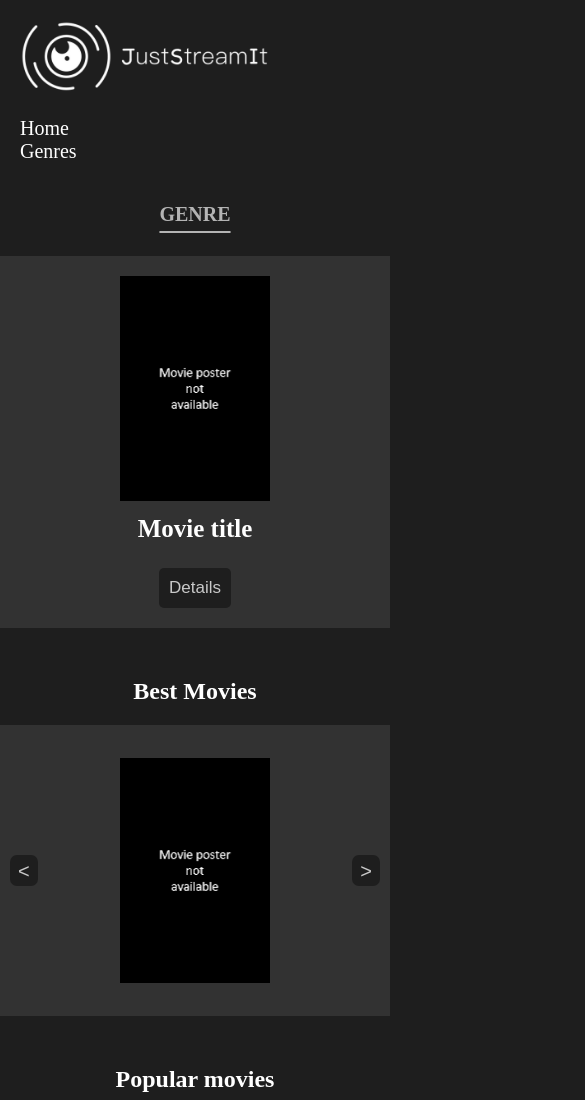
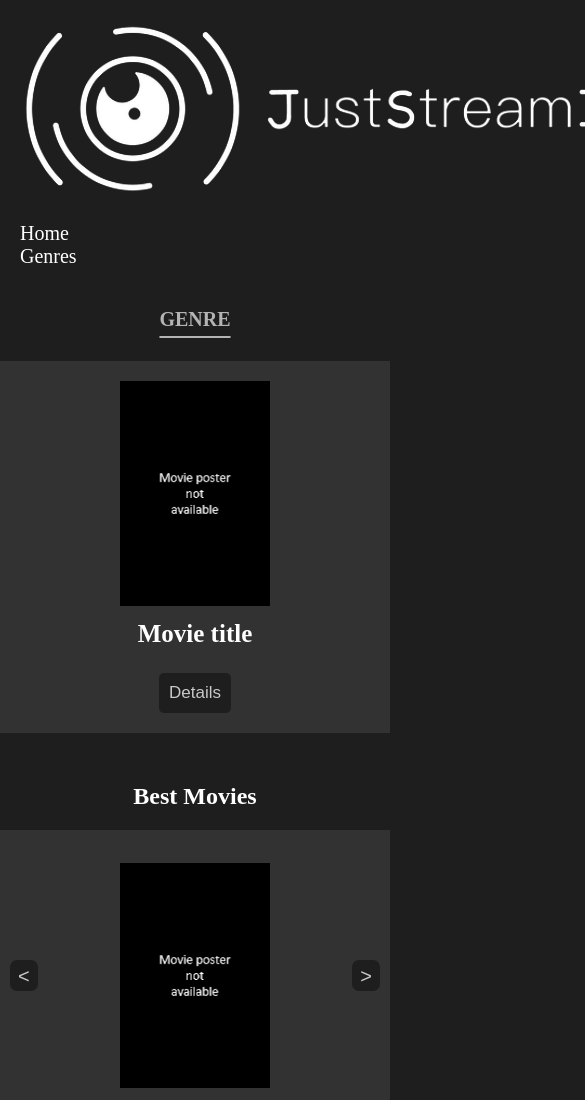
Before and after one commit to romansainthilaire/just_stream_it, a plain HTML site: page index.html in a window 390 px wide. Shown: the top 1100 px of the page, 585 px wide, since content can reach past the window. Drawn offline with nearby package versions, Linux system fonts and the light colour scheme; no server answers.

Commit message:
Nouveaux logos

```diff
--- a/css/style.css
+++ b/css/style.css
@@ -25,7 +25,7 @@ button:hover {
     background-color: rgb(20, 20, 20);
 }
 
-#logo {
+#juststreamit-logo {
     width: 300px;
 }
 
@@ -260,7 +260,7 @@ footer {
 
 @media screen and (max-width: 800px) {
 
-    #logo {
+    #juststreamit-logo {
         width: 250px;
     }
 
--- a/index.html
+++ b/index.html
@@ -12,7 +12,7 @@
 <body>
 
     <div id="navbar">
-        <img id="logo" src="img/logo.png" alt="">
+        <img id="logo" src="img/juststreamit-logo.png" alt="">
         <div>
             <a class="navbar-link" id="home" href="index.html">Home</a>
             <div class="dropdown">
```
Also changed, not shown: img/github-logo.png, img/juststreamit-logo.png (added), img/logo.png (deleted).
